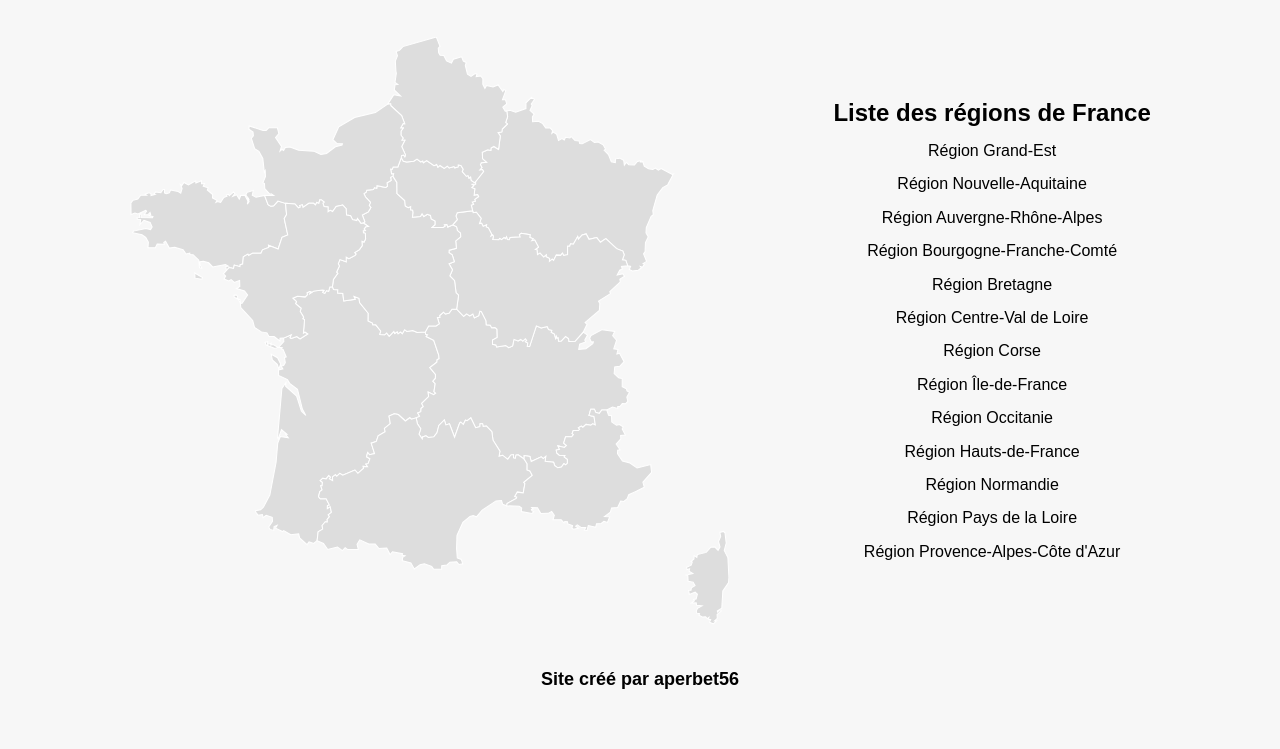
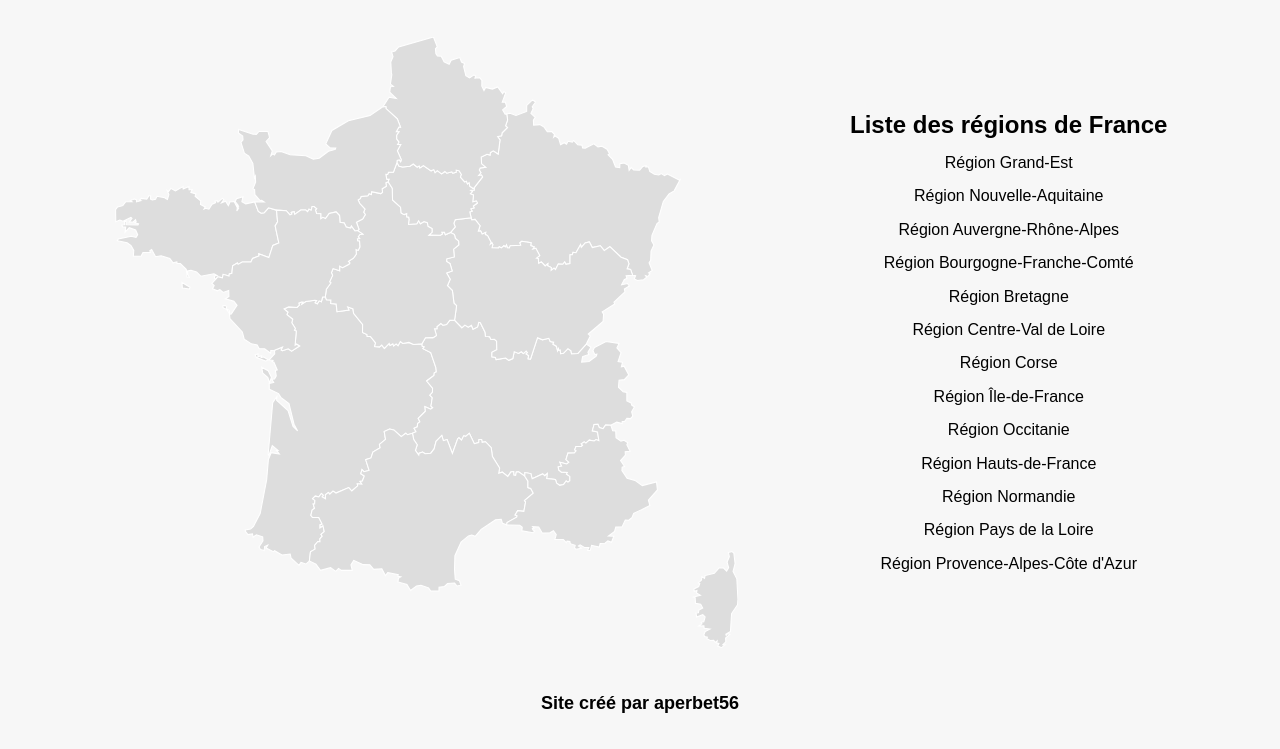
Before and after one commit to aperbet56/carte_interactive_des_regions, a plain HTML site: page index.html in a window 1280 px wide. Shown: the part 103-852 px from the top of the page. Before the commit the page ends 828 px from the top, so only its background shows below. Drawn offline with Linux system fonts and the light colour scheme.

Commit message:
Légère modification

```diff
--- a/style.css
+++ b/style.css
@@ -45,7 +45,7 @@ header h1 {
     display: flex;
     align-items: center;
     justify-content: space-evenly;
-   margin: 0 25px;
+    width: 100%;
 }
 
 .map__image {
```
